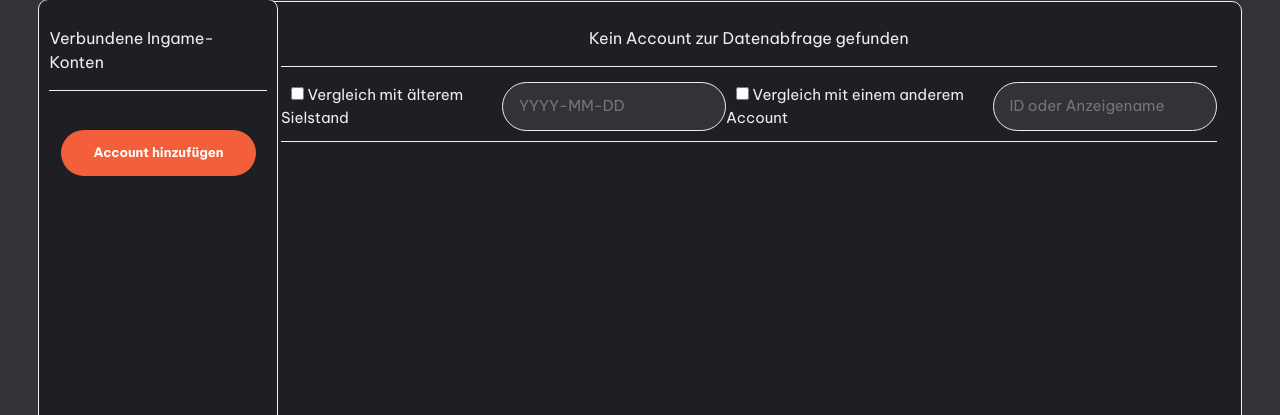
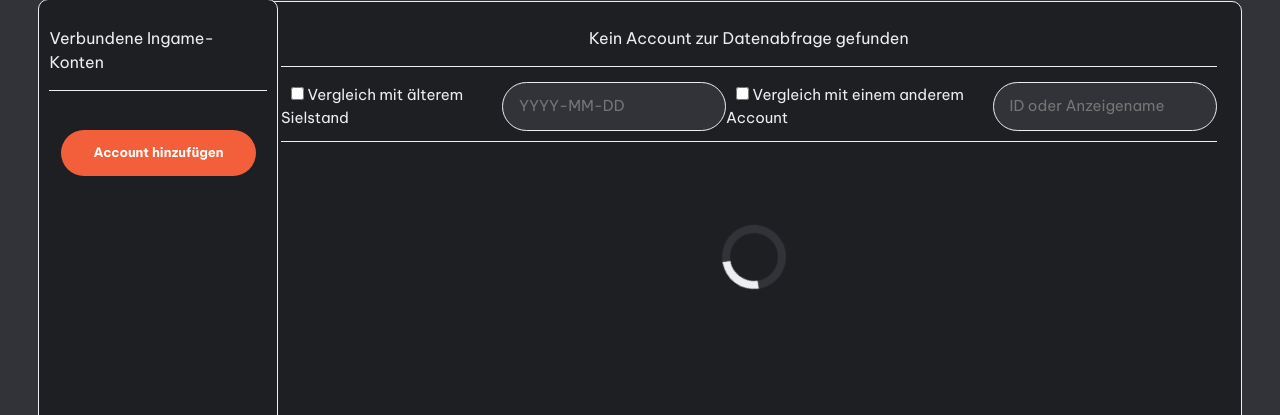
Before and after one commit to finnrck/Clashtracker, a PHP site: page /subpages/accmanager.php in a window 1280 px wide. Shown: the part 121-536 px from the top of the page. Run offline with PHP 8.4, Linux system fonts and the light colour scheme; the visitor is signed in with stand-in values (Sample User, id 1); data that the repository does not hold is empty; some libraries are stand-ins or nearby versions.

Commit message:
loadingSpinner

```diff
--- a/styles.css
+++ b/styles.css
@@ -979,3 +979,22 @@ input:where([type="text"], [type="email"], ) {
   max-width: 900px;
   align-items: center;
 }
+.spinner-box{
+  height: 24vh;
+  display: flex;
+  align-items: center;
+  justify-content: center;
+  width: 100%;
+}
+
+.spinner {
+  width: 8vh;
+  height: 8vh;
+  border: 8px solid var(--clr-main-600);
+  border-top-color: var(--clr-main-200);
+  border-radius: 50%;
+  animation: spin 1s linear infinite;
+}
+@keyframes spin {
+  to { transform: rotate(360deg); }
+}
--- a/subpages/accmanager.php
+++ b/subpages/accmanager.php
@@ -128,10 +128,12 @@ $ingameKey = isset($_SESSION["ingameKey"]) ? $_SESSION["ingameKey"] : "Noch kein
                     </div>
                 </div>
 
-
                 <!--Hier werden daten automatisch geladen-->
                 <div id="current-ingame-key" class="overflow">
-
+                    <div class="spinner-box">
+                        <div class="spinner">
+                        </div>
+                    </div>
                 </div>
             </div>
         </div>
@@ -304,6 +306,11 @@ $ingameKey = isset($_SESSION["ingameKey"]) ? $_SESSION["ingameKey"] : "Noch kein
                 button.classList.add("active");
                 button.classList.remove("inactive");
 
+                document.getElementById("current-ingame-key").innerHTML = `<div class="spinner-box">
+                        <div class="spinner">
+                        </div>
+                    </div>`;
+
                 const dropdown1 = document.getElementById("dropdown1");
                 const dropdown2 = document.getElementById("dropdown2");
                 const checkbox1 = document.getElementById("checkbox1");
@@ -473,6 +480,10 @@ $ingameKey = isset($_SESSION["ingameKey"]) ? $_SESSION["ingameKey"] : "Noch kein
             async function processInputChange(input, displayFunction) {
                 if (input !== initialValue) {
                     initialValue = input;
+                    document.getElementById("current-ingame-key").innerHTML = `<div class="spinner-box">
+                        <div class="spinner">
+                        </div>
+                    </div>`;
                     const playerData = await getPlayerApiData(ingameKey);
                     const display = displayFunction(playerData, input);
                     document.getElementById("current-ingame-key").innerHTML = display;
@@ -511,6 +522,10 @@ $ingameKey = isset($_SESSION["ingameKey"]) ? $_SESSION["ingameKey"] : "Noch kein
                     input1.value = "";
                     dropdown1.classList.add("invisible"); // Menü verstecken Checkbox deaktiviert
                     if (initialValue != "") {
+                        document.getElementById("current-ingame-key").innerHTML = `<div class="spinner-box">
+                        <div class="spinner">
+                        </div>
+                    </div>`;
                         const playerData = await getPlayerApiData(ingameKey);
                         fetchApiDates(ingameKey, displayname);
                         const display = displayAccData(playerData);
@@ -531,6 +546,10 @@ $ingameKey = isset($_SESSION["ingameKey"]) ? $_SESSION["ingameKey"] : "Noch kein
                     input2.value = "";
                     dropdown2.classList.add("invisible"); // Menü verstecken Checkbox deaktiviert
                     if (initialValue != "") {
+                        document.getElementById("current-ingame-key").innerHTML = `<div class="spinner-box">
+                        <div class="spinner">
+                        </div>
+                    </div>`;
                         const playerData = await getPlayerApiData(ingameKey);
                         fetchApiDates(ingameKey, displayname);
                         const display = displayAccData(playerData);
--- a/test.php
+++ b/test.php
@@ -106,6 +106,11 @@
                         </label>
                         <input class="checkbox-input" type="text" id="input2" placeholder="ID oder Anzeigename" disabled>
                         <div id="dropdown2" class="dropdown-accmanager invisible"></div>
+                    </div>
+                </div>
+
+                <div class="spinner-box">
+                    <div class="spinner">
                     </div>
                 </div>
 
```
Also changed, not shown: index.php (+11 -8 lines).
